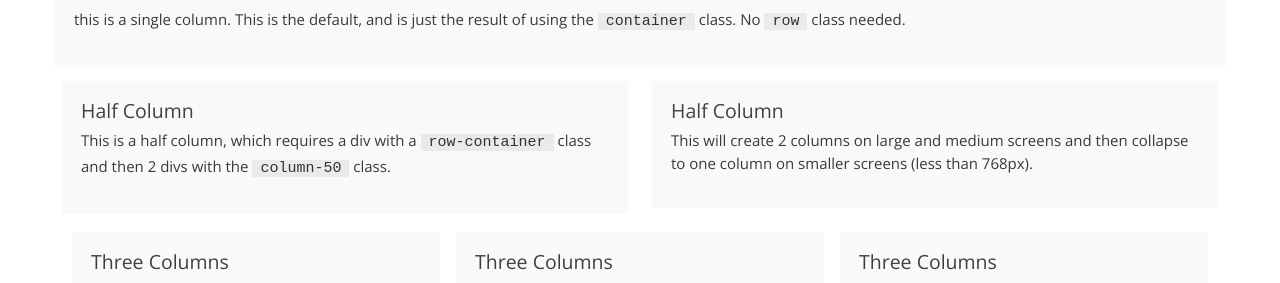
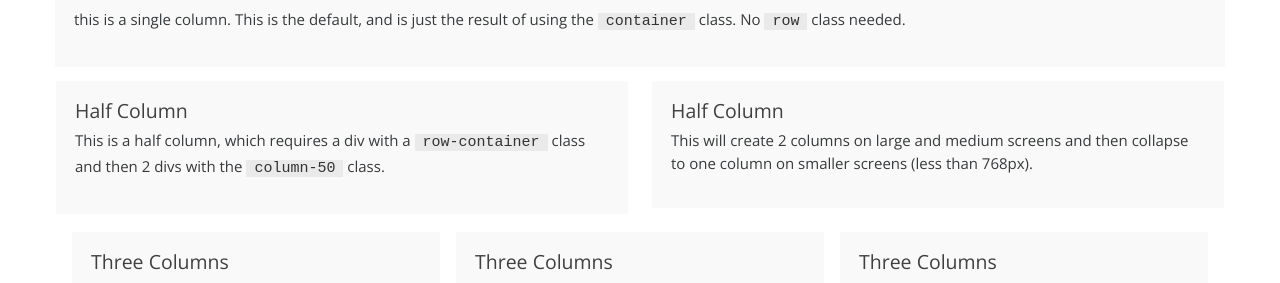
Before and after one commit to rdyar/strapless, a Jekyll site: the page built from elements.md, in a window 1280 px wide. Shown: the part 304-587 px from the top of the page. Built offline with Jekyll 4.4.1, drawn with Linux system fonts in a browser that asks for light colours.

Commit message:
Update container.scss

```diff
--- a/_sass/container.scss
+++ b/_sass/container.scss
@@ -121,7 +121,7 @@ margin:4px 8px 14px 8px;
 }
 @media (min-width: 1200px) {
  .column-50 {
-    width: 566px;
+    width: 572px;
       }
      .column-33{
         width: 368px;
```
